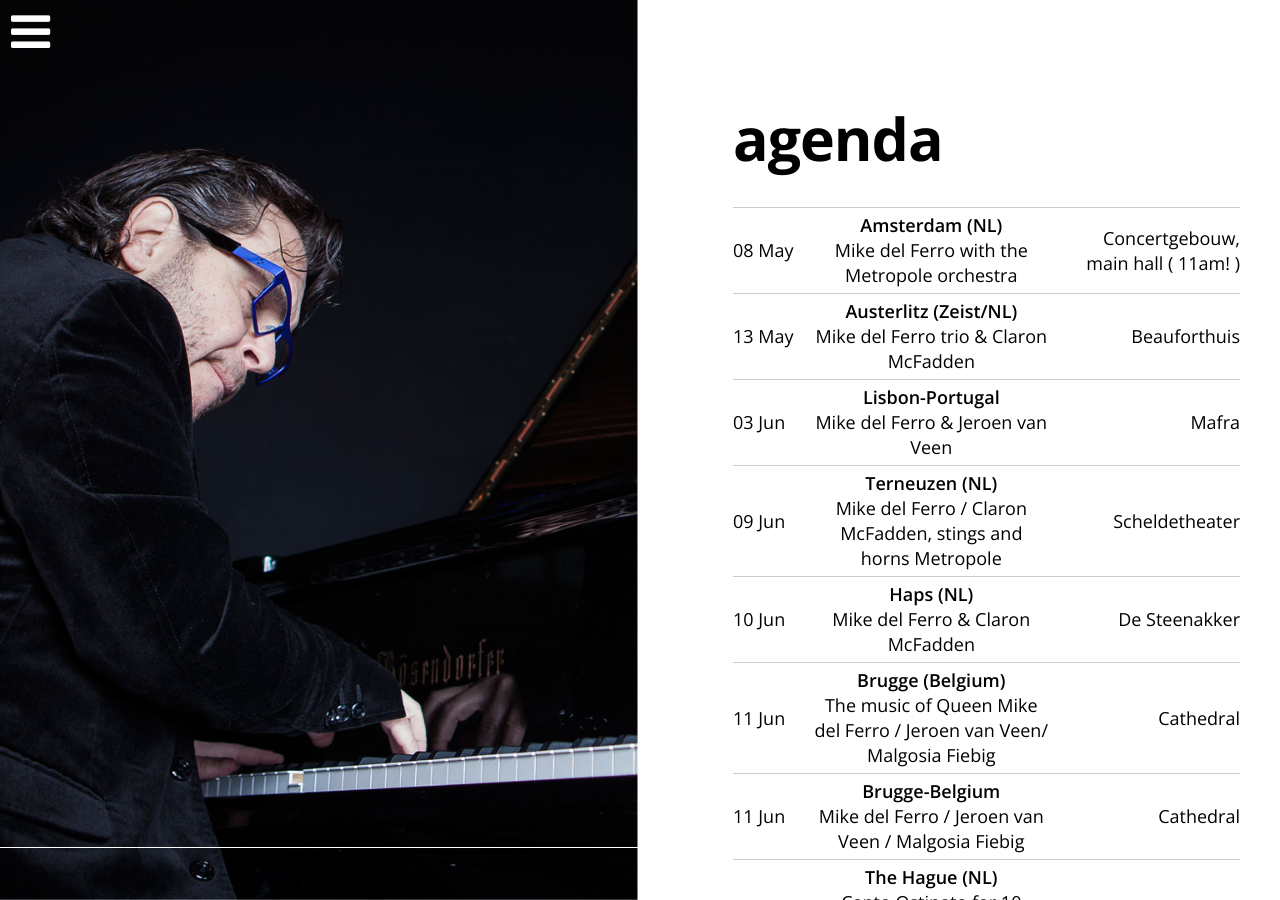
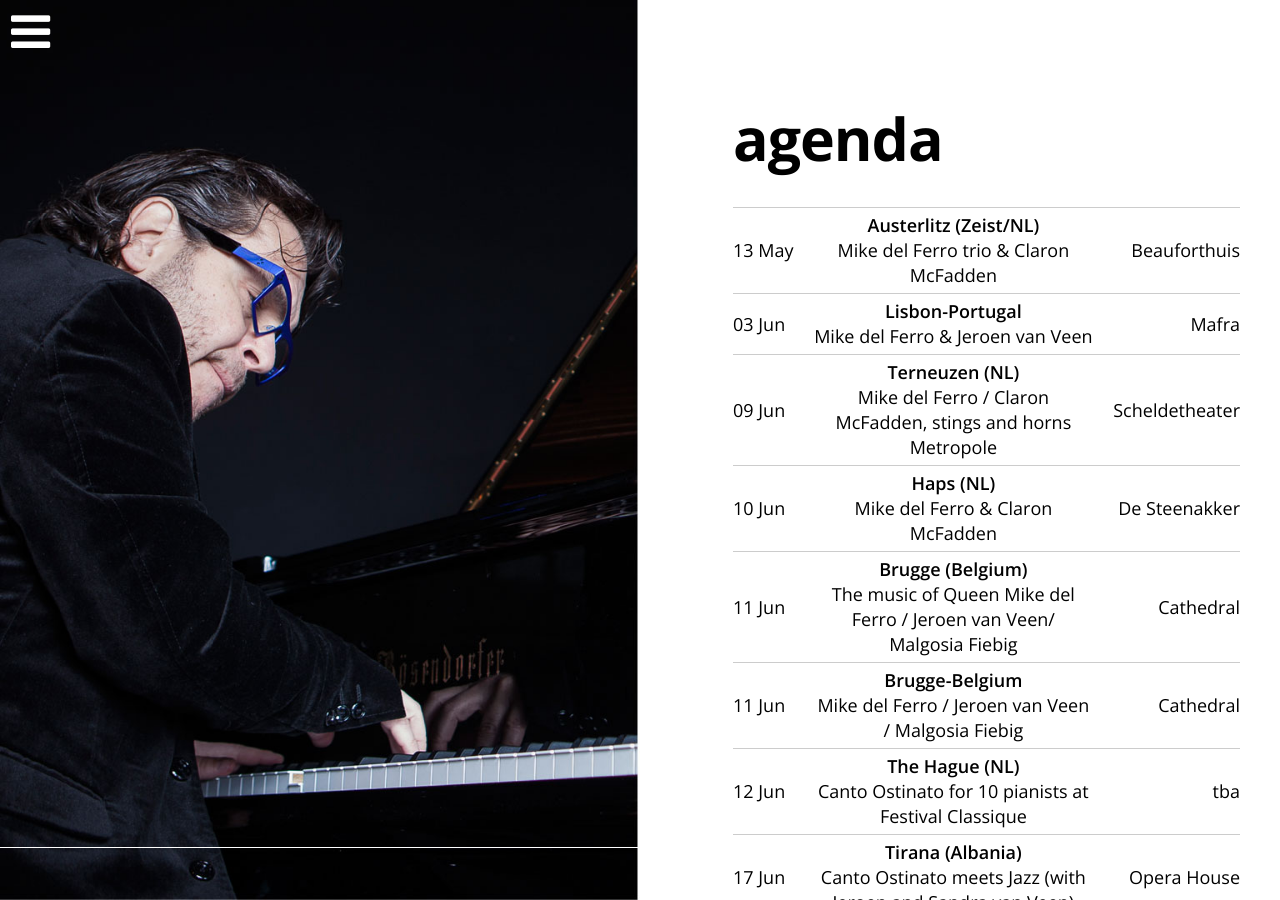
Before and after one commit to mikedelferro/website, a Jekyll site: the page built from agenda.html, in a window 1280 px wide and 900 px high. Built offline with Jekyll 4.4.1, drawn with Linux system fonts in a browser that asks for light colours; nearby versions of some CDN libraries; some of the changed text lies outside the part shown.

Commit message:
Updated '/_config.yml' via CloudCannon

```diff
--- a/_config.yml
+++ b/_config.yml
@@ -9,11 +9,6 @@ gigs:
     location: Mafra
     venue: Lisbon-Portugal
     url: ''
-  - title: Mike del Ferro with the Metropole orchestra
-    date: 2016-05-08T11:00:00.000Z
-    location: 'Concertgebouw, main hall ( 11am! )'
-    venue: Amsterdam (NL)
-    url: 'http://www.concertgebouw.nl'
   - title: 'Mike del Ferro trio & Claron McFadden'
     date: 2016-05-13T20:00:00.000Z
     location: Beauforthuis
```
